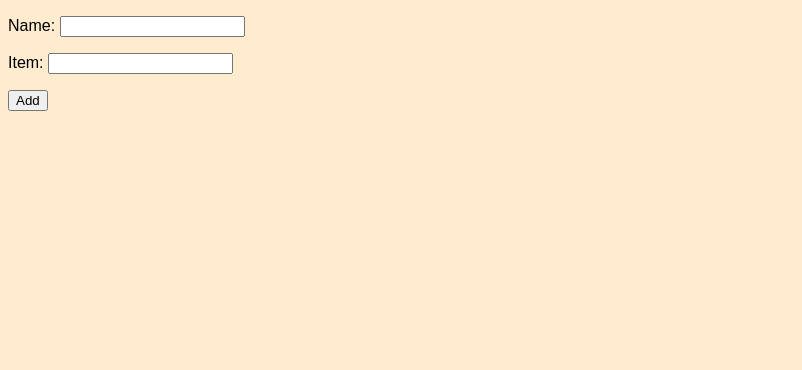
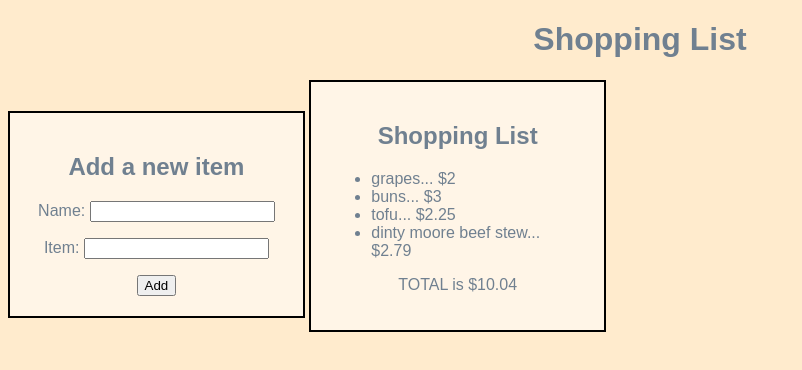
Before and after one commit to caroseca/lab7, a plain HTML site: page index.html in a window 1280 px wide. Shown: the whole page, without its empty margins (0-802 px from the left). Drawn offline with Linux system fonts and the light colour scheme.

Commit message:
here's what our stuff looks like before it gets pretty

```diff
--- a/index.html
+++ b/index.html
@@ -3,20 +3,21 @@
 <head>
 	<meta charset="UTF-8">
 	<title>Document</title>
-	<link rel="stylesheet" href="styles.css"
+	<link rel="stylesheet" type="text/css" href="styles.css">
 </head>
 <body>
-
-<p>Name: <input type="text" id="name" value=""></p>
-<p>Item: <input type="text" id="item"></p>
-
-<button onclick="myFunction()">Add</button>
-
-
-
-
-
-<script type"text/javascript" src="lab6java.js"></script>
-
+	<h1>Shopping List</h1>
+	<div id="left">
+			<h2>Add a new item</h2>
+			<p>Name: <input type="text" id="name" value=""></p>
+			<p>Item: <input type="text" id="item"></p>
+			<button onclick="myFunction()">Add</button>
+	</div>
+	<div id="right">
+		<h2>Shopping List</h2>
+		<ul id="list"></ul>
+		<p id="total"></ul>
+		</div>
+<script type"text/javascript" src="lab7.js"></script>
 </body>
 </html>
--- a/lab7.js
+++ b/lab7.js
@@ -30,16 +30,16 @@ var total = 0;
 // console.log("Total: $" + total.toFixed(2));
 
 shoppingList.forEach(function(element){
-	var newElement = document.createElement('p');
+	var newElement = document.createElement('li');
 	newElement.innerHTML = element.name +"... $" + element.price;
-	document.body.appendChild(newElement);
+	document.getElementById('list').appendChild(newElement);
 	total += element.price;
 });
 
 var subtotal = total;
 newPrice = document.createElement('p');
 newPrice.innerHTML = "TOTAL is $" + total;
-document.body.appendChild(newPrice);
+document.getElementById('total').appendChild(newPrice);
 
 // Here's my function
 // function myFunction() {
--- a/styles.css
+++ b/styles.css
@@ -1,10 +1,29 @@
 body {
   background-color: #ffebcd;
-  font-color: #708090;
+  color: #708090;
   font-family: sans-serif;
 }
-#fff
-form {
-  margin-left: auto;
-  margin-right: auto;
+#left {
+  border: 2px solid #000;
+  display: inline-block;
+  position: relative;
+  background-color: #fff5e7;
+  width: 20%;
+  margin: 0 auto;
+  padding: 20px;
+  text-align: center;
 }
+#right {
+  border: 2px solid #000;
+  display: inline-block;
+  position: relative;
+  background-color: #fff5e7;
+  width: 20%;
+  margin: 0 auto;
+  padding: 20px;
+}
+h1,
+h2,
+#total {
+  text-align: center;
+}
```
Also changed, not shown: 1 other file.
